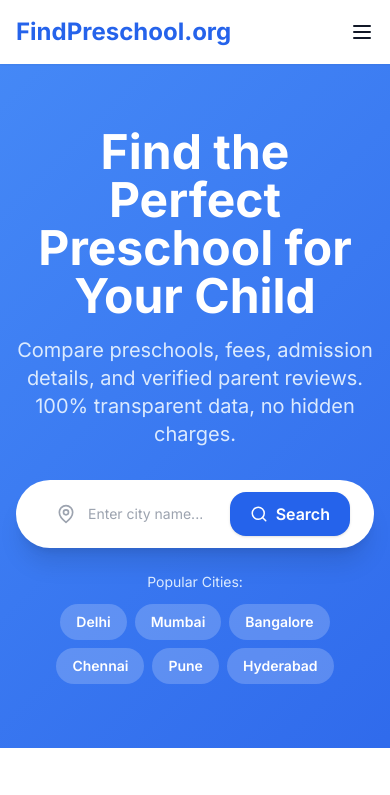
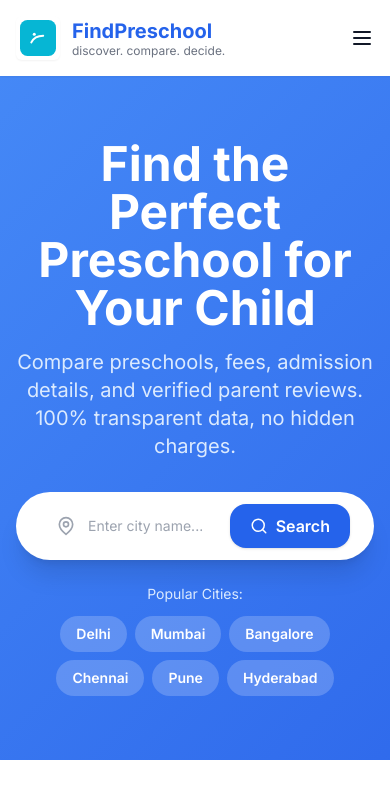
Before and after one commit to charantamarapu/findpreschool, a React (Vite) app in the folder client/: page / in a window 390 px wide. Shown: the top 795 px of the page. Built offline with nearby package versions, Linux system fonts and the light colour scheme; no server answers.

Commit message:
UI: header/logo improvements, nav styles, mobile contact handler

```diff
--- a/client/src/App.jsx
+++ b/client/src/App.jsx
@@ -55,13 +55,23 @@ function AppContent() {
       <nav className="bg-white shadow-sm sticky top-0 z-40">
         <div className="max-w-7xl mx-auto px-4 py-4">
           <div className="flex justify-between items-center">
-            <Link to="/" className="text-2xl font-bold text-primary-600">
-              FindPreschool.org
+            <Link to="/" className="flex items-center gap-3" onClick={handleHomeClick}>
+              <div className="site-logo bg-white p-1 rounded-md shadow-sm">
+                <svg viewBox="0 0 48 48" width="36" height="36" fill="none" xmlns="http://www.w3.org/2000/svg" aria-hidden>
+                  <rect width="48" height="48" rx="10" fill="#06B6D4" />
+                  <path d="M15 30c3-6 9-9 16-9" stroke="#fff" strokeWidth="2.5" strokeLinecap="round" strokeLinejoin="round" />
+                  <circle cx="19" cy="19" r="2" fill="#fff" />
+                </svg>
+              </div>
+              <div>
+                <div className="text-xl font-bold text-primary-600">FindPreschool</div>
+                <div className="text-xs text-gray-500 -mt-0.5">discover. compare. decide.</div>
+              </div>
             </Link>
 
             {/* Desktop Menu */}
-            <div className="hidden md:flex gap-6 items-center">
-              <Link to="/" className="text-gray-600 hover:text-primary-600 font-medium" onClick={handleHomeClick}>
+            <div className="hidden md:flex gap-6 items-center nav-links">
+              <Link to="/" className="nav-link" onClick={handleHomeClick}>
                 Home
               </Link>
               <Link to="/preschools" className="text-gray-600 hover:text-primary-600 font-medium">
@@ -97,7 +107,7 @@ function AppContent() {
               <Link to="/preschools?city=Delhi" className="text-gray-600 hover:text-primary-600 font-medium">
                 Top Cities
               </Link>
-              <a href="#contact" className="text-gray-600 hover:text-primary-600 font-medium">Contact Us</a>
+              <a href="#contact" onClick={handleContactClick} className="text-gray-600 hover:text-primary-600 font-medium">Contact Us</a>
               <Link to="/admin/login" className="text-blue-600 hover:text-blue-800 font-medium">
                 Admin
               </Link>
--- a/client/src/index.css
+++ b/client/src/index.css
@@ -37,6 +37,18 @@ body {
   to { opacity: 1; transform: translateY(0); }
 }
 
+/* Header & Navigation */
+.nav-link { @apply text-gray-600 hover:text-primary-600 font-medium transition-colors; }
+.nav-links > a { @apply text-gray-600 hover:text-primary-600 font-medium; }
+
+.site-logo svg { width: 36px; height: 36px; display: block; }
+
+/* Mobile menu */
+.mobile-menu { @apply md:hidden mt-4 flex flex-col gap-4 bg-white p-4 rounded-lg shadow-md; }
+
+/* Comparison badge (header) */
+.header-compare { @apply absolute right-4 mt-2 bg-secondary-500 text-white px-3 py-1 rounded-full text-sm font-semibold shadow; }
+
 .card img { @apply w-full h-full object-cover; }
 
 .rating-stars { @apply flex gap-1 items-center; }
```
